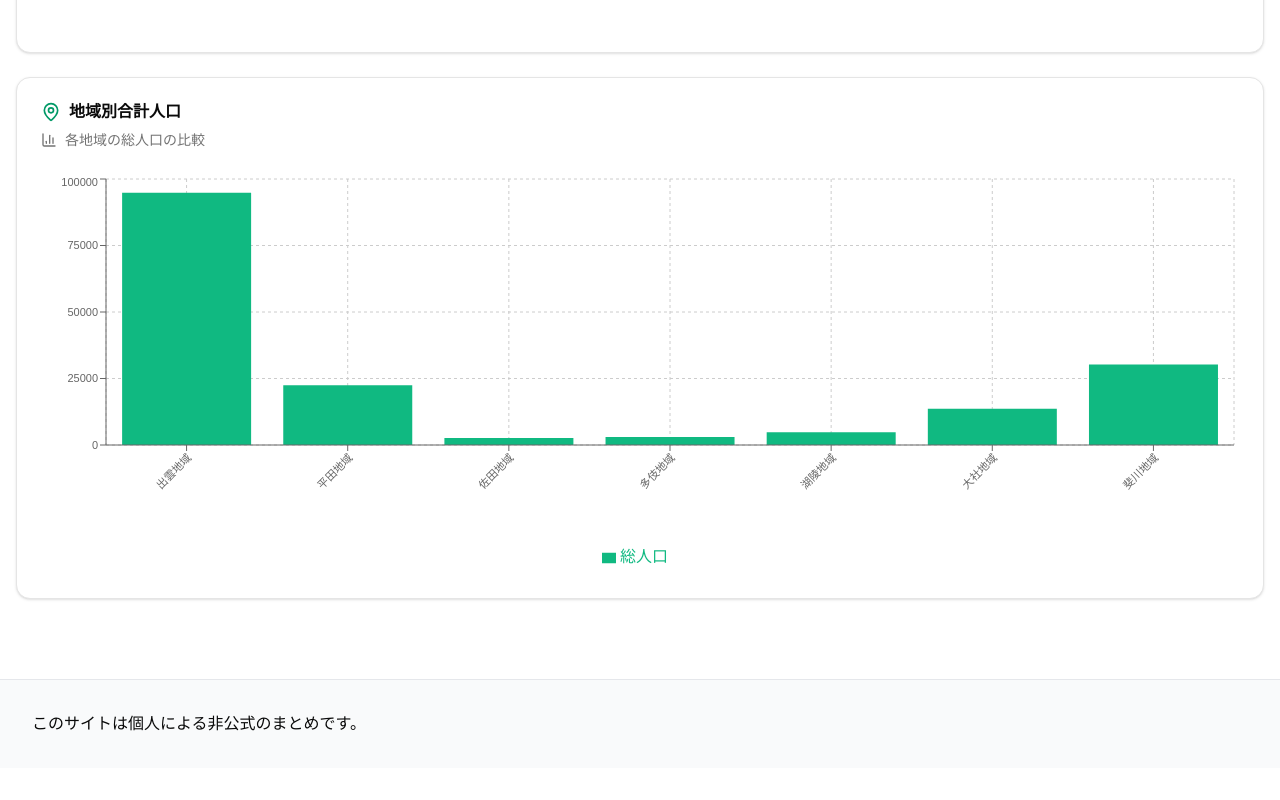
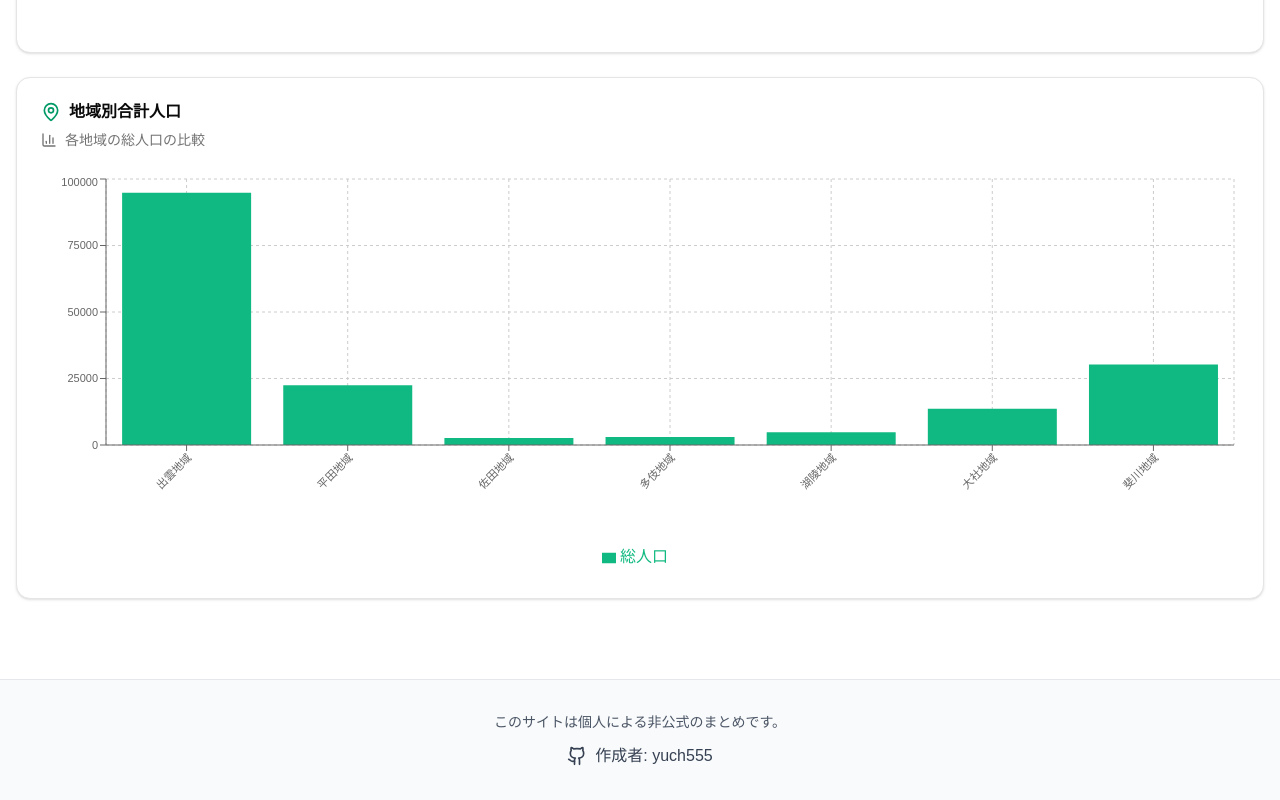
Before and after one commit to yuch555/izumo, a Next.js app in the folder app/: page / in a window 1280 px wide. Shown: the part 2116-2916 px from the top of the page. Before the commit the page ends 2884 px from the top, so only its background shows below. Built offline with nearby package versions, Linux system fonts and the light colour scheme.

Commit message:
feat: フッターコンポーネントのレイアウトを改善し、情報を整理

```diff
--- a/app/src/components/base/Footer.tsx
+++ b/app/src/components/base/Footer.tsx
@@ -1,9 +1,23 @@
+import { Github } from "lucide-react";
+
 export const Footer = () => {
   return (
     <footer className="bg-gray-50 border-t border-gray-200 mt-auto">
       <div className="max-w-7xl mx-auto px-4 sm:px-6 lg:px-8 py-8">
-        <div className="flex flex-col md:flex-row justify-between items-center gap-4"></div>
-        <p>このサイトは個人による非公式のまとめです。</p>
+        <div className="flex flex-col items-center gap-3">
+          <p className="text-gray-600 text-sm">
+            このサイトは個人による非公式のまとめです。
+          </p>
+          <a
+            href="https://github.com/yuch555/izumo"
+            target="_blank"
+            rel="noopener noreferrer"
+            className="flex items-center gap-2 text-gray-700 hover:text-gray-900 transition-colors"
+          >
+            <Github className="w-5 h-5" />
+            <span>作成者: yuch555</span>
+          </a>
+        </div>
       </div>
     </footer>
   );
```
